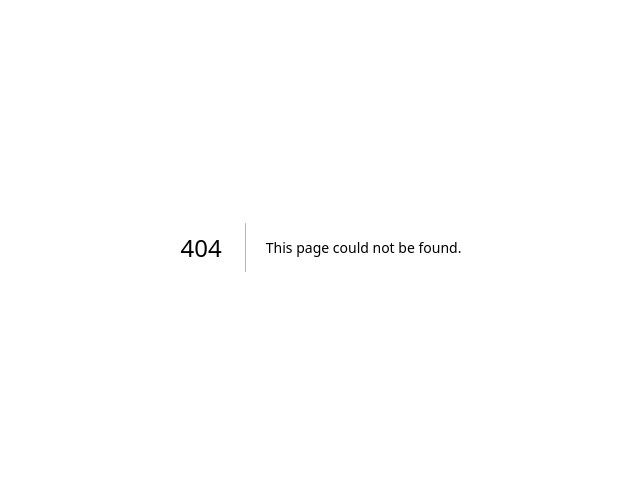
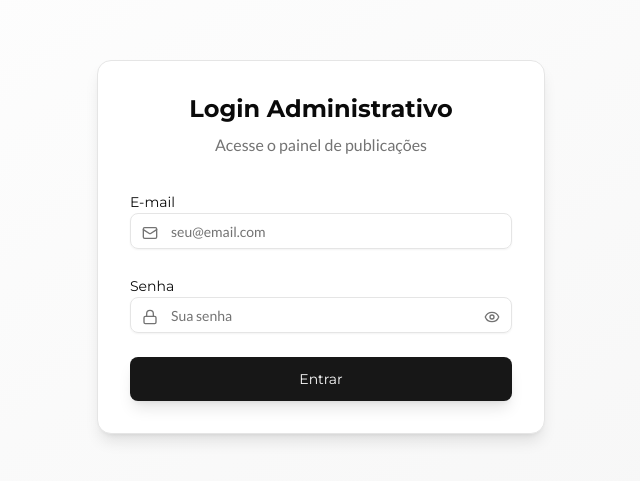
Before and after one commit to DominiAcco/MakerNews, a Next.js app: page /login in a window 1280 px wide. Before the commit this address had no page. Shown: the part 153-634 px from the top of the page, without its empty margins (319-959 px from the left). Built offline with nearby package versions, Linux system fonts and the light colour scheme.

Commit message:
Adicionando modal de login

```diff
--- /dev/null
+++ b/app/login/page.tsx
@@ -0,0 +1,103 @@
+"use client";
+
+import { useState } from "react";
+import { Button } from "@/components/ui/button";
+import { Input } from "@/components/ui/input";
+import { Eye, EyeOff, Mail, Lock } from "lucide-react";
+
+export default function LoginForm() {
+    const [form, setForm] = useState({
+        email: "",
+        password: "",
+    });
+    const [loading, setLoading] = useState(false);
+    const [showPassword, setShowPassword] = useState(false);
+
+    const handleChange = (e: React.ChangeEvent<HTMLInputElement>) => {
+        const { name, value } = e.target;
+        setForm(prev => ({ ...prev, [name]: value }));
+    };
+
+    const handleSubmit = async (e: React.FormEvent) => {
+        // TO DO
+    };
+
+    return (
+        <div className="min-h-screen flex items-center justify-center bg-linear-to-br from-background to-muted p-4">
+            <div className="w-full max-w-md">
+                <div className="bg-card rounded-xl shadow-lg border border-border p-8 backdrop-blur-sm">
+                    <div className="text-center mb-8">
+                        <h1 className="text-2xl font-bold text-card-foreground font-montserrat">
+                            Login Administrativo
+                        </h1>
+                        <p className="text-muted-foreground mt-2 font-lato">
+                            Acesse o painel de publicações
+                        </p>
+                    </div>
+
+                    <form onSubmit={handleSubmit} className="space-y-6">
+                        <div className="space-y-2">
+                            <label htmlFor="email" className="text-sm font-medium text-card-foreground font-montserrat">
+                                E-mail
+                            </label>
+                            <div className="relative">
+                                <Mail className="absolute left-3 top-3 h-4 w-4 text-muted-foreground" />
+                                <Input
+                                    id="email"
+                                    name="email"
+                                    type="email"
+                                    placeholder="seu@email.com"
+                                    value={form.email}
+                                    onChange={handleChange}
+                                    className="pl-10"
+                                    required
+                                />
+                            </div>
+                        </div>
+
+                        <div className="space-y-2">
+                            <label htmlFor="password" className="text-sm font-medium text-card-foreground font-montserrat">
+                                Senha
+                            </label>
+                            <div className="relative">
+                                <Lock className="absolute left-3 top-3 h-4 w-4 text-muted-foreground" />
+                                <Input
+                                    id="password"
+                                    name="password"
+                                    type={showPassword ? "text" : "password"}
+                                    placeholder="Sua senha"
+                                    value={form.password}
+                                    onChange={handleChange}
+                                    className="pl-10 pr-10"
+                                    required
+                                />
+                                <button
+                                    type="button"
+                                    onClick={() => setShowPassword(!showPassword)}
+                                    className="absolute right-3 top-3 text-muted-foreground hover:text-foreground transition-colors"
+                                >
+                                    {showPassword ? <EyeOff className="h-4 w-4" /> : <Eye className="h-4 w-4" />}
+                                </button>
+                            </div>
+                        </div>
+
+                        <Button
+                            type="submit"
+                            disabled={loading}
+                            className="w-full h-11 font-montserrat font-medium transition-all duration-200 bg-primary hover:bg-primary/90 text-primary-foreground shadow-lg hover:shadow-xl transform hover:-translate-y-0.5"
+                        >
+                            {loading ? (
+                                <div className="flex items-center gap-2">
+                                    <div className="w-4 h-4 border-2 border-primary-foreground/30 border-t-primary-foreground rounded-full animate-spin" />
+                                    <span>Entrando...</span>
+                                </div>
+                            ) : (
+                                "Entrar"
+                            )}
+                        </Button>
+                    </form>
+                </div>
+            </div>
+        </div>
+    );
+}
```
